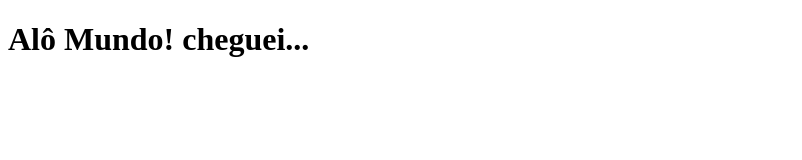
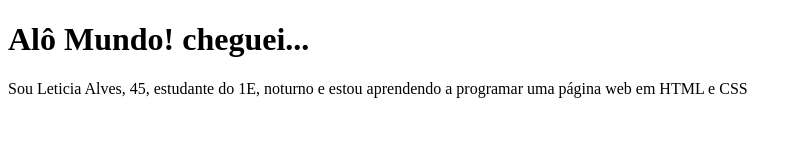
Before and after one commit to CherryLeticia/primeiro-repositorio, a plain HTML site: page index.html in a window 1280 px wide. Shown: the whole page, without its empty margins (0-802 px from the left). Drawn offline with Linux system fonts and the light colour scheme.

Commit message:
Aula de estilo

```diff
--- a/index.html
+++ b/index.html
@@ -8,5 +8,8 @@
 <body>
     <h1> Alô Mundo! cheguei...</h1>
 
+
+    <p>Sou Leticia Alves, 45, estudante do 1E, noturno e estou aprendendo a programar uma página web em HTML e CSS</p>
+
 </body>
 </html>
--- /dev/null
+++ b/style.css
@@ -0,0 +1,13 @@
+body {
+    background-color: rgb(230, 215, 240);
+    color: rgb(179, 235, 202);
+}
+
+h1{
+    font-size: 30px;
+}
+
+p {
+    color: black;
+    font-size: 16px;
+}
```
